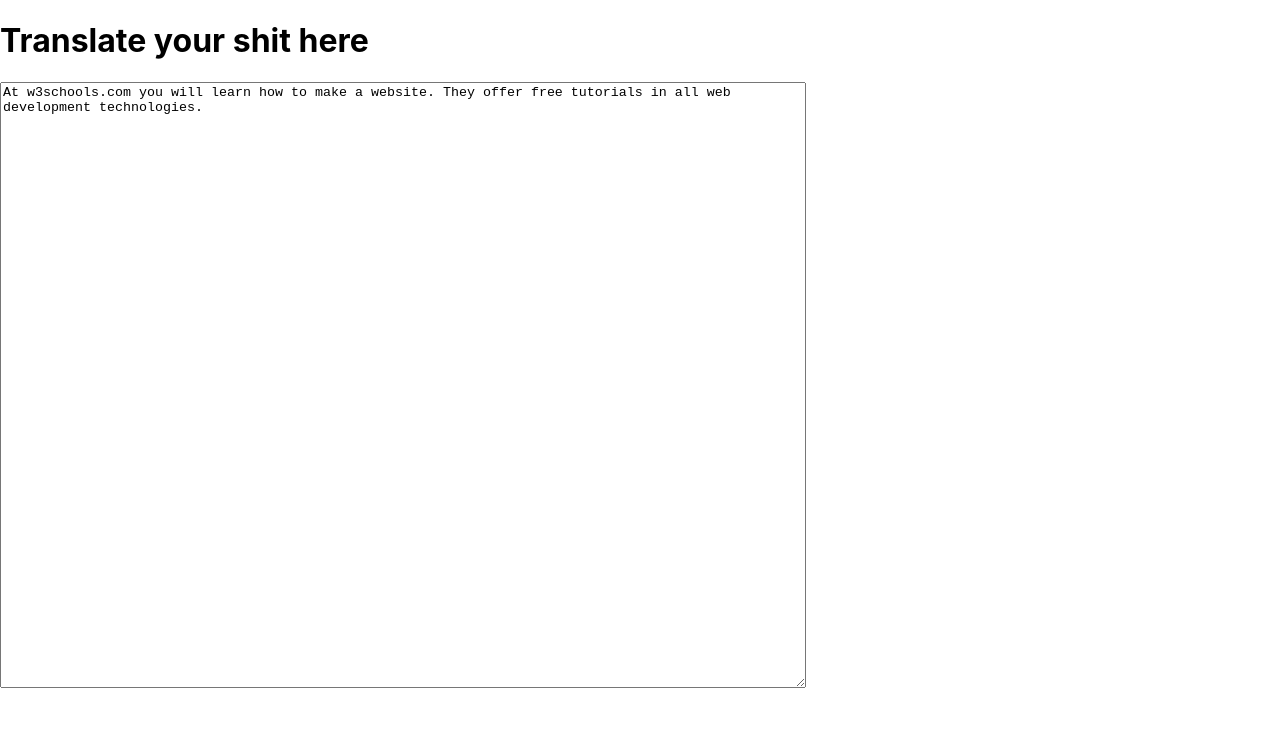
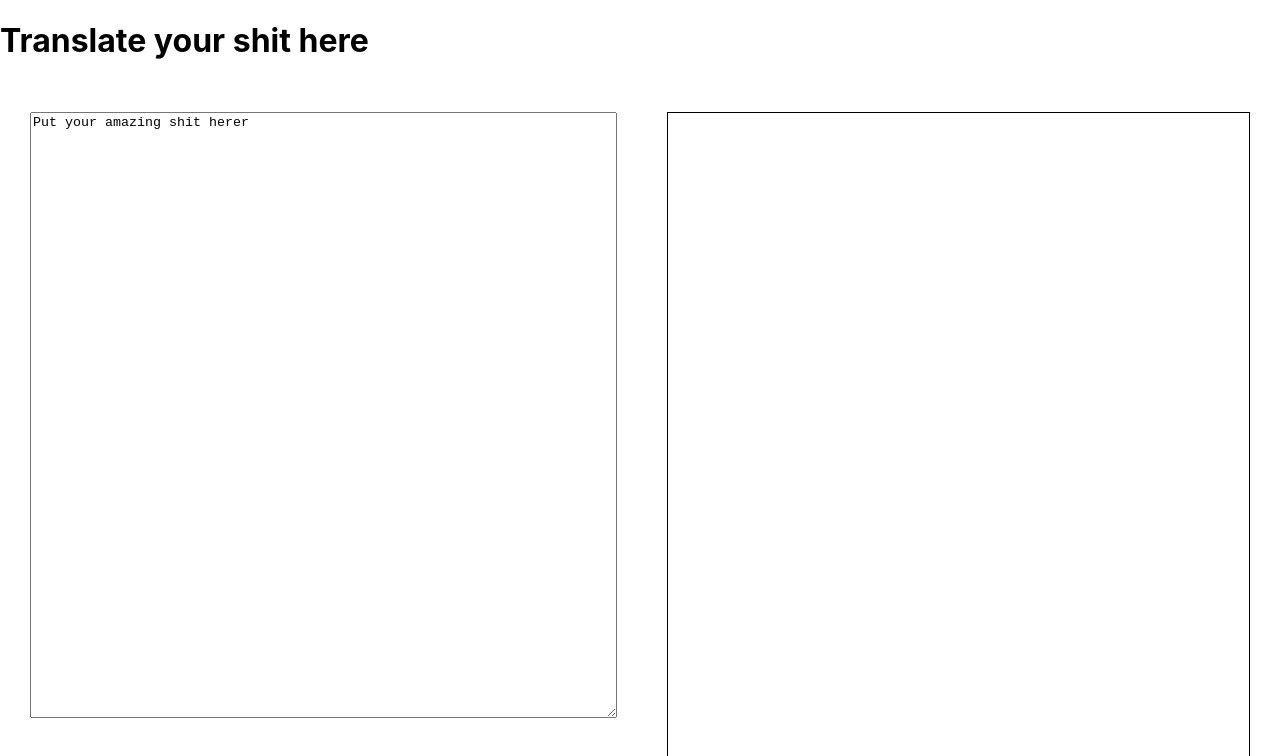
Before and after one commit to GoOsTT/email_decoder, a React (Create React App) app: page / in a window 1280 px wide. Shown: the top 756 px of the page. Built offline with nearby package versions, Linux system fonts and the light colour scheme.

Commit message:
got the components going

```diff
--- a/src/Components/App/App.js
+++ b/src/Components/App/App.js
@@ -2,12 +2,15 @@
 
 // component imports
 import TextFields from "../TextFields/TextFields";
+import Display from "../EmailPart/Display";
 
 function App() {
   return (
     <div className='App'>
       <h1>Translate your shit here</h1>
-      <TextFields />
+      <div>
+        <TextFields />
+      </div>
     </div>
   );
 }
--- /dev/null
+++ b/src/Components/EmailPart/Display.js
@@ -0,0 +1,13 @@
+import React from "react";
+import { useState } from "react";
+
+const Display = (props) => {
+  const { input } = props;
+  return (
+    <div>
+      <p>{input}</p>
+    </div>
+  );
+};
+
+export default Display;
--- a/src/Components/TextFields/TextFields.css
+++ b/src/Components/TextFields/TextFields.css
@@ -1,4 +1,16 @@
+.text_holder {
+  display: flex;
+  justify-content: space-evenly;
+  padding: 30px;
+}
+
 .input_field {
   height: 600px;
   width: 800px;
 }
+.display_holder {
+  height: 1000px;
+  width: 800px;
+  margin-left: 50px;
+  border: 1px solid black;
+}
--- a/src/Components/TextFields/TextFields.js
+++ b/src/Components/TextFields/TextFields.js
@@ -1,21 +1,21 @@
 import React from "react";
 import { useState } from "react";
+import Display from "../EmailPart/Display";
 import "./TextFields.css";
 
 const TextFields = () => {
   const [input, setInput] = useState([""]);
 
-  const handleChange = (e) => {
-    setInput(e.target.value);
-    console.log(input);
-  };
-
   return (
-    <div>
-      <textarea onChange={() => handleChange} className='input_field'>
-        At w3schools.com you will learn how to make a website. They offer free
-        tutorials in all web development technologies.
+    <div class='text_holder'>
+      <textarea
+        onChange={(e) => setInput(e.target.value)}
+        className='input_field'>
+        Put your amazing shit herer
       </textarea>
+      <div class='display_holder'>
+        <Display input={input} />
+      </div>
     </div>
   );
 };
```
